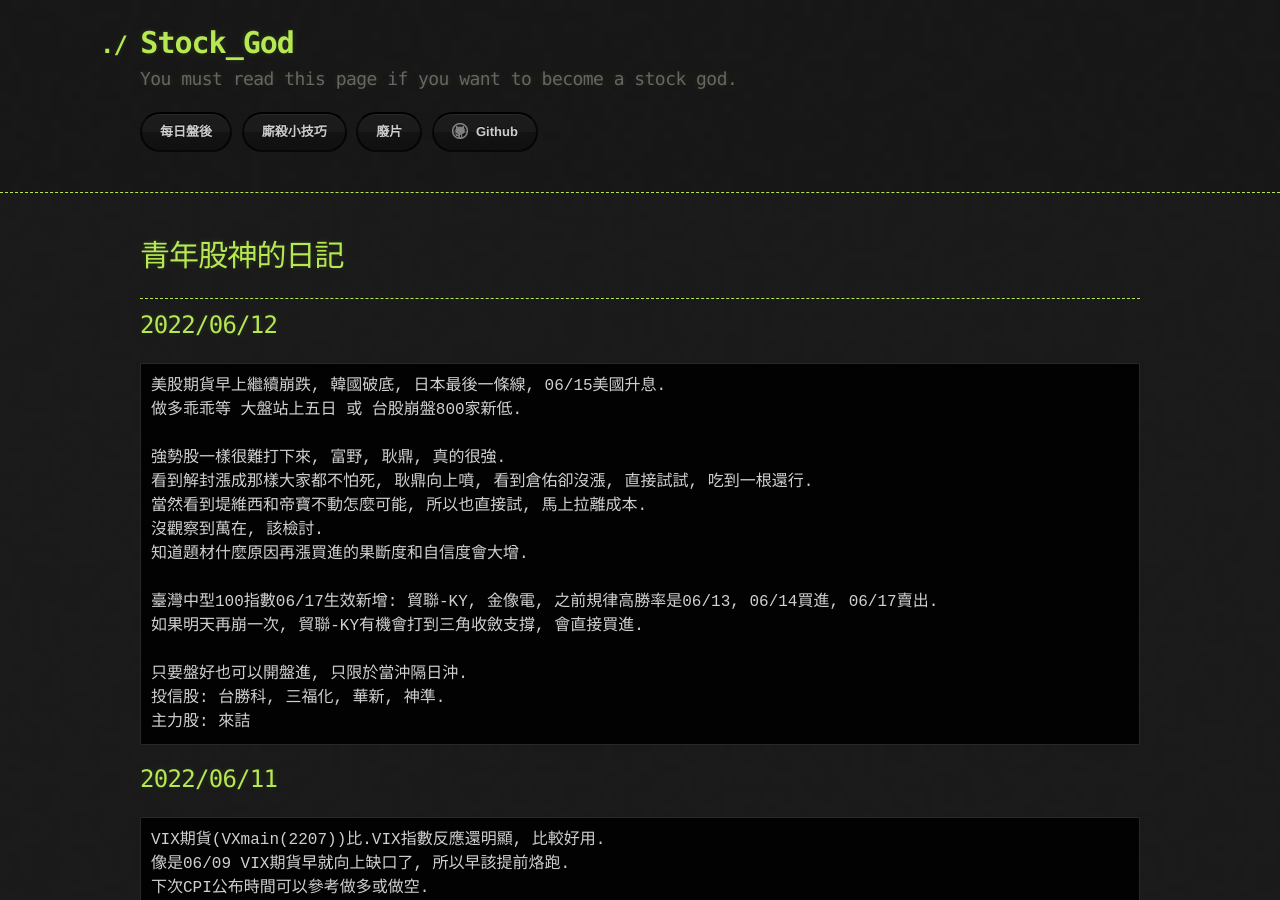
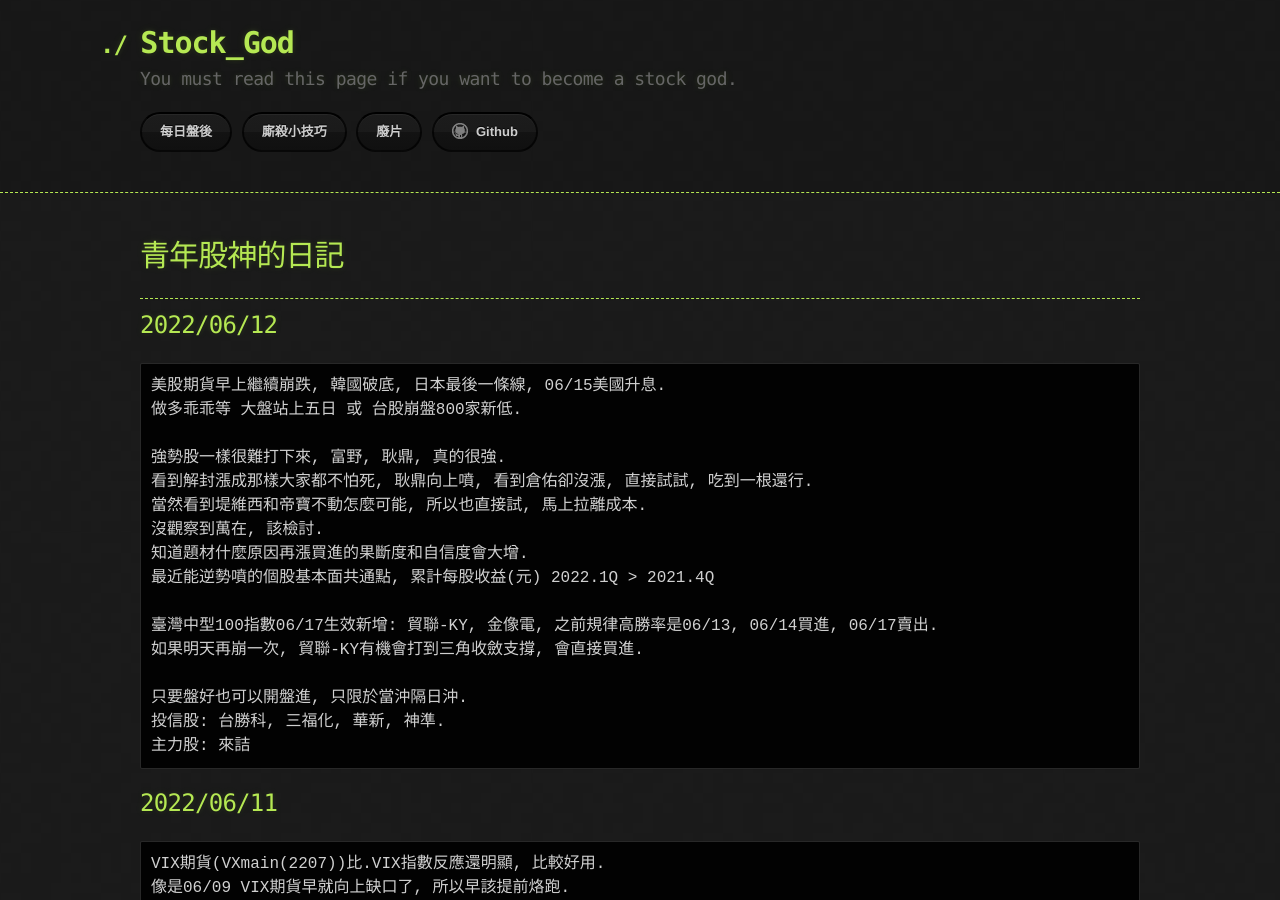
Before and after one commit to lepg5487/Stock_God, a Jekyll site: the page built from index.md, in a window 1280 px wide and 900 px high. Built offline with Jekyll 4.4.1, drawn with Linux system fonts in a browser that asks for light colours; our own code applies the rules of GitHub Pages for plain Markdown files.

Commit message:
Update index.md

```diff
--- a/index.md
+++ b/index.md
@@ -16,6 +16,7 @@ layout: testlayouts
 當然看到堤維西和帝寶不動怎麼可能, 所以也直接試, 馬上拉離成本.
 沒觀察到萬在, 該檢討.
 知道題材什麼原因再漲買進的果斷度和自信度會大增.
+最近能逆勢噴的個股基本面共通點, 累計每股收益(元) 2022.1Q > 2021.4Q
 
 臺灣中型100指數06/17生效新增: 貿聯-KY, 金像電, 之前規律高勝率是06/13, 06/14買進, 06/17賣出.
 如果明天再崩一次, 貿聯-KY有機會打到三角收斂支撐, 會直接買進.
```
